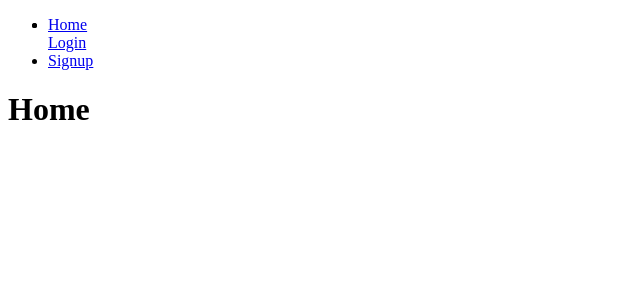
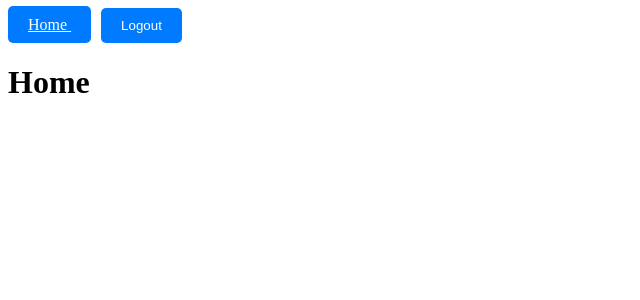
Before and after one commit to jacob-kachmarek/forumZ, a React (Vite) app in the folder client/: page / in a window 1280 px wide. Shown: the top 300 px of the page, without its empty margins (0-640 px from the left). Built offline with nearby package versions, Linux system fonts and the light colour scheme.

Commit message:
navbar works as expected--still need to style

```diff
--- a/client/src/components/Navbar/index.jsx
+++ b/client/src/components/Navbar/index.jsx
@@ -1,48 +1,31 @@
 import { Link, useLocation } from 'react-router-dom';
 import Auth from '../../utils/auth';
+import './navbar.css';
 
+const loggedIn = true; // delete this eventually
 
 export default function Navbar () {
-    const currentPage = useLocation().pathname;
+   const currentPage = useLocation().pathname;
+
+   const handleLogout = (e) =>{
+      e.preventDefault();
+      Auth.logout();
+   }
+
     return(
-
-      <div className='d-flex justify-content-center navbar navbar-expand-lg navbar-light bg-light m-80'>
-
-      <ul className='nav d-flex justify-content-between m-80'>
-
-      <li className='nav-item'>
-      <li className='nav-item'>
-         <Link
-            to="/"
-            className={`nav-link ${currentPage === '/' ? 'nav-link active' : 'nav-link'}`}
-         >
-            Home
-         </Link>
-         </li>
-
-         <Link
-            to="/login"
-            className={`nav-link ${currentPage === '/login' ? 'nav-link active' : 'nav-link'}`}
-         >
-            Login
-         </Link>
-         </li>
-
-         <li className='nav-item'>
-         <Link
-            to="/signup"
-            className={`nav-link ${currentPage === '/signup' ? 'nav-link active' : 'nav-link'}`}
-         >
-            Signup
-         </Link>
-         </li>
-
-
-
-
-
-      </ul>
-
-   </div>
-    )
+      <>
+         {loggedIn ? (        // change to Auth.loggedIn() eventually;
+            <div>
+               {(currentPage === "/") ? (<Link className='activeLink' to="/" > Home </Link>) : (<Link className='inactiveLink' to="/" > Home </Link>)}
+               <button onClick={handleLogout}> Logout </button>
+            </div>
+         ) : (
+            <div>
+               {(currentPage === "/") ? (<Link className='activeLink' to="/" > Home </Link>) : (<Link className='inactiveLink' to="/" > Home </Link>)}
+               {(currentPage === "/login") ? (<Link className='activeLink' to="/login" > Login </Link>) : (<Link className='inactiveLink' to="/login" > Login </Link>)}
+               {(currentPage === "/signup") ? (<Link className='activeLink' to="/signup" > Signup </Link>) : (<Link className='inactiveLink' to="/signup" > Signup </Link>)}
+            </div>
+         )}
+      </>
+    );
 }
--- /dev/null
+++ b/client/src/components/Navbar/navbar.css
@@ -0,0 +1,27 @@
+/* navbar.css */
+.activeLink {
+  background-color: #007bff; /* Active link background color */
+  color: #fff; /* Active link text color */
+  padding: 10px 20px; /* Adjust padding as needed */
+  border-radius: 5px; /* Rounded corners for active link */
+  margin-right: 10px; /* Adjust spacing between links */
+}
+
+.inactiveLink {
+  color: #333; /* Inactive link text color */
+  margin-right: 10px; /* Adjust spacing between links */
+  text-decoration: none; /* Remove underline from links */
+}
+
+button {
+  background-color: #007bff; /* Button background color */
+  color: #fff; /* Button text color */
+  padding: 10px 20px; /* Adjust padding as needed */
+  border: none; /* Remove button border */
+  border-radius: 5px; /* Rounded corners for button */
+  cursor: pointer; /* Show pointer cursor on hover */
+}
+
+button:hover {
+  background-color: #0056b3; /* Button background color on hover */
+}
```
